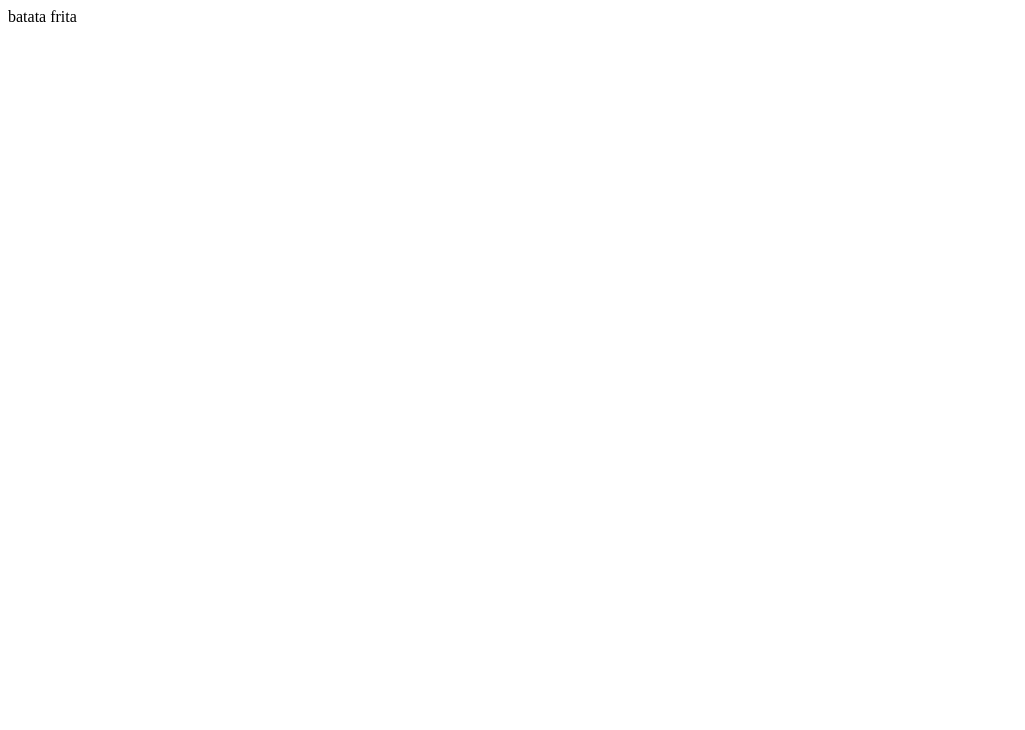
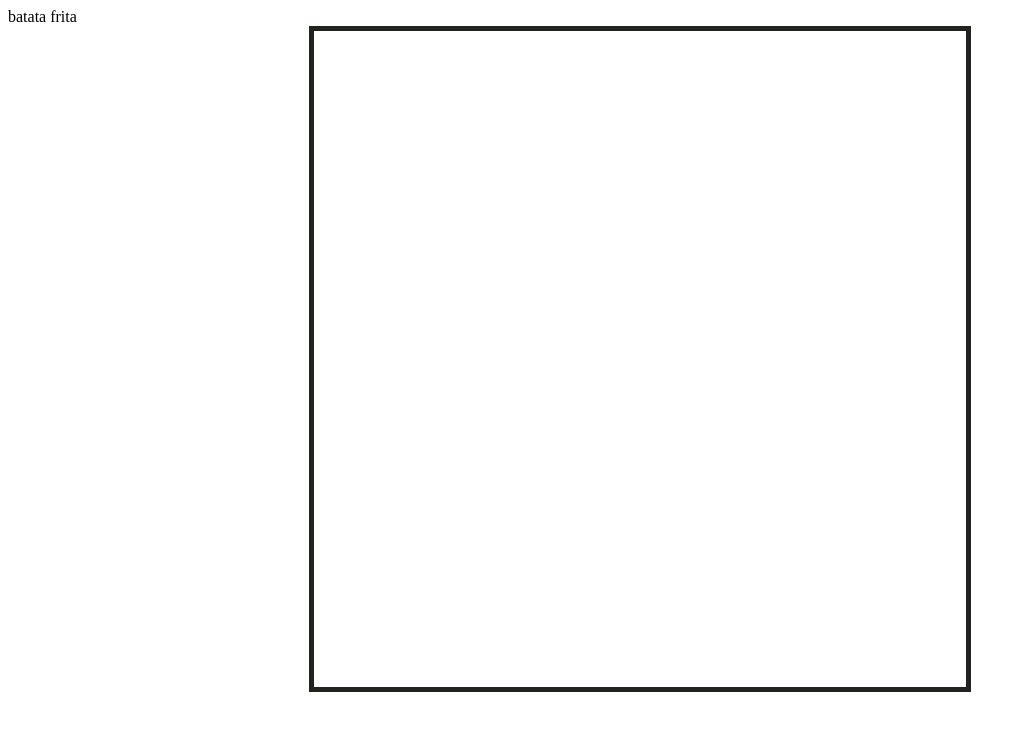
Before and after one commit to Nicolasbort/TibiaIdle, a Vue app in the folder client/: page / in a window 1280 px wide. Shown: the top 730 px of the page, without its empty margins (0-1025 px from the left). Built offline with nearby package versions, Linux system fonts and the light colour scheme; no server answers.

Commit message:
centralizing app

```diff
--- a/client/public/index.html
+++ b/client/public/index.html
@@ -8,6 +8,14 @@
     <title><%= htmlWebpackPlugin.options.title %></title>
   </head>
   <body>
+    <style>
+      #app {
+        margin: auto;
+        width: 50%;
+        border: 5px solid #202320;
+        padding: 10px;
+      }
+    </style>
     <noscript>
       <strong>We're sorry but <%= htmlWebpackPlugin.options.title %> doesn't work properly without JavaScript enabled. Please enable it to continue.</strong>
     </noscript>
--- a/client/src/components/ComponentCanvas.vue
+++ b/client/src/components/ComponentCanvas.vue
@@ -1,5 +1,5 @@
 <template>
-    <canvas width="320" height="320">
+    <canvas width="320" height="320" style="margin: 0 auto; width: 100%">
         Canvas not supported
     </canvas>
 </template>
```
